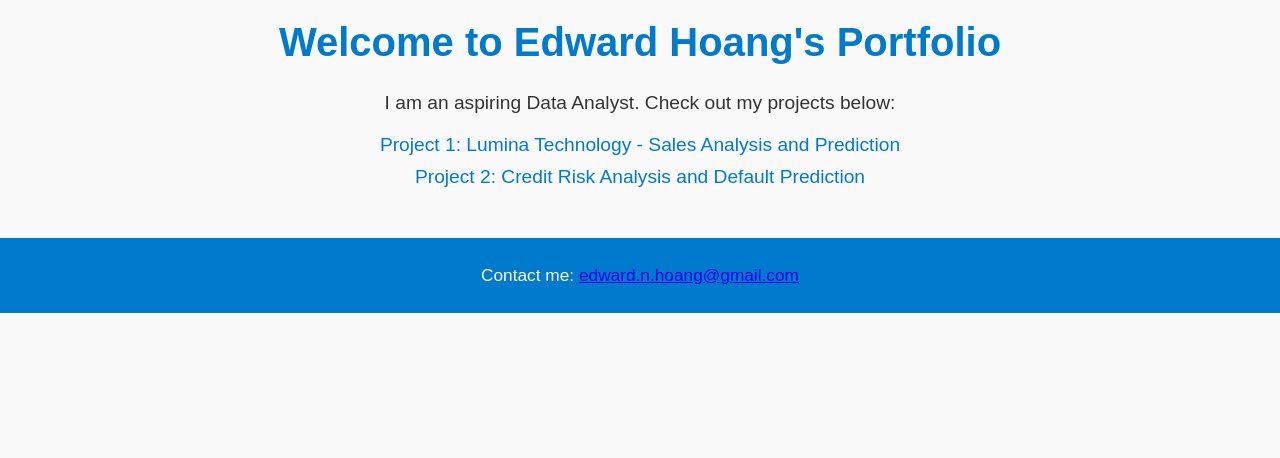
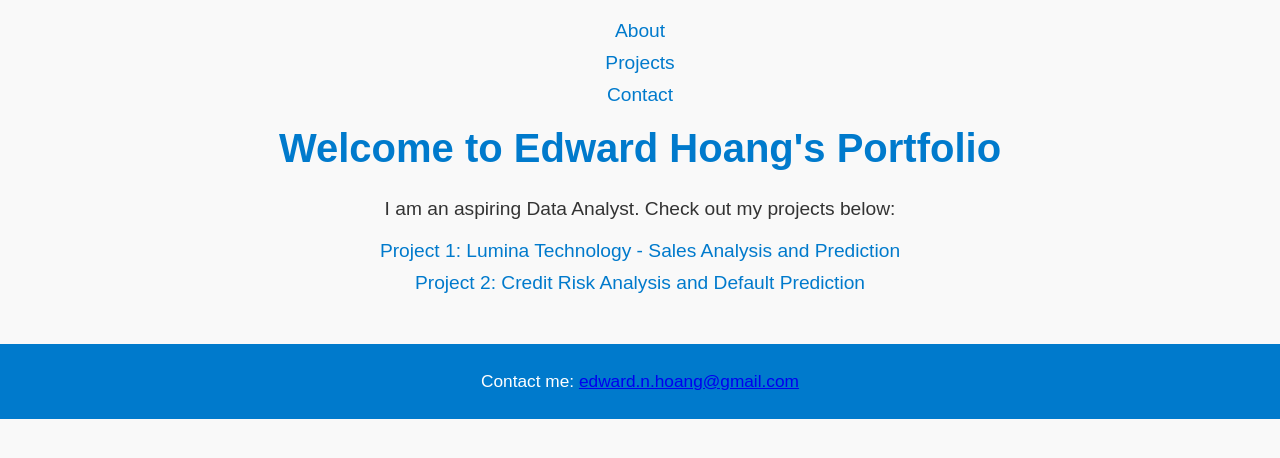
Before and after one commit to EdwardJHoang/EdwardJHoang.github.io, a plain HTML site: page index.html in a window 1280 px wide. Drawn offline with Linux system fonts and the light colour scheme.

Commit message:
Update index.html

```diff
--- a/index.html
+++ b/index.html
@@ -8,6 +8,13 @@
 </head>
 
 <body>
+    <nav>
+        <ul class="navbar">
+            <li><a href="#about">About</a></li>
+            <li><a href="#projects">Projects</a></li>
+            <li><a href="#contact">Contact</a></li>
+        </ul>
+    </nav>
     <h1>Welcome to Edward Hoang's Portfolio</h1>
     <p>I am an aspiring Data Analyst. Check out my projects below:</p>
     <ul>
```
